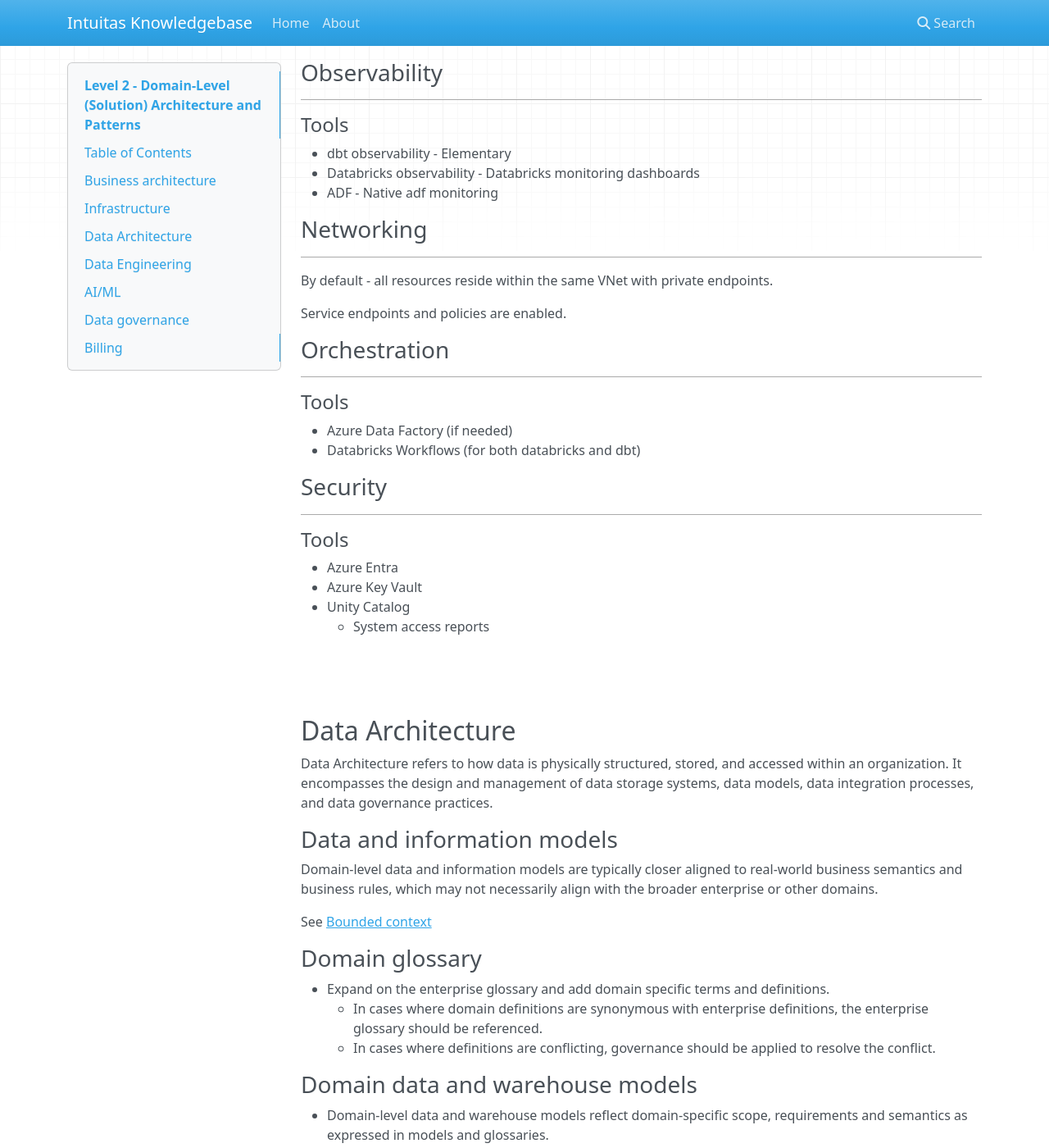
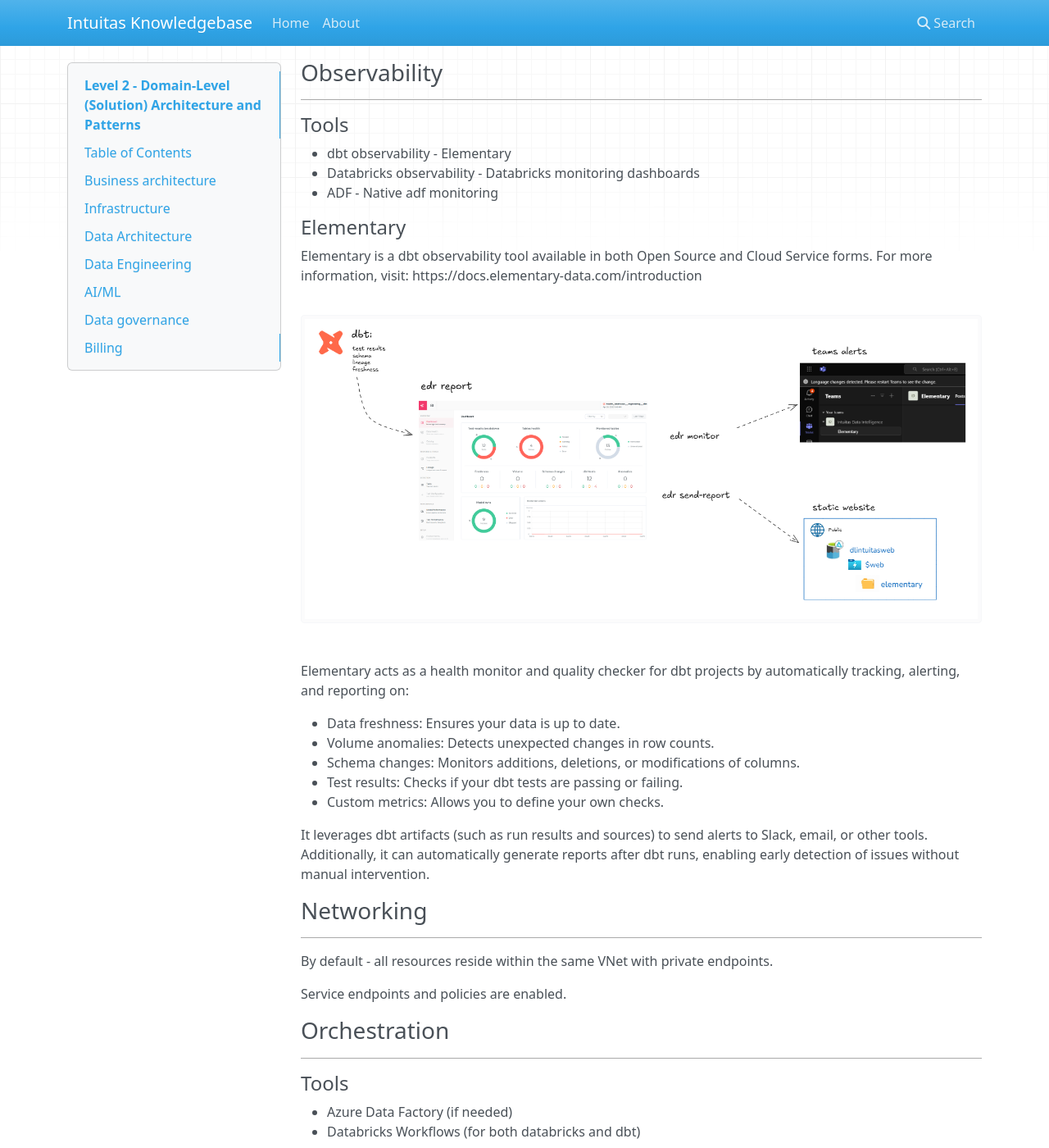
Before and after one commit to bensonchoyintuitas/intuitas_knowledgebase, an MkDocs documentation site: the page built from docs/level_2.md, in a window 1280 px wide and 1400 px high, scrolled down 4752 px. Shown: the whole window at 82% size. Built offline with MkDocs 1.6.1, drawn with Linux system fonts in a browser that asks for light colours; nearby versions of some CDN libraries.

Commit message:
added observability

```diff
--- a/docs/level_2.md
+++ b/docs/level_2.md
@@ -185,6 +185,24 @@
 - dbt observability - Elementary
 - Databricks observability - Databricks monitoring dashboards
 - ADF - Native adf monitoring
+
+#### Elementary
+Elementary is a dbt observability tool available in both Open Source and Cloud Service forms. For more information, visit: https://docs.elementary-data.com/introduction
+
+<a href="../img/observability.png" target="_blank">
+    <img src="../img/observability.png"  alt="Observability Diagram">
+</a>
+
+Elementary acts as a health monitor and quality checker for dbt projects by automatically tracking, alerting, and reporting on:
+
+- Data freshness: Ensures your data is up to date.
+- Volume anomalies: Detects unexpected changes in row counts.
+- Schema changes: Monitors additions, deletions, or modifications of columns.
+- Test results: Checks if your dbt tests are passing or failing.
+- Custom metrics: Allows you to define your own checks.
+
+It leverages dbt artifacts (such as run results and sources) to send alerts to Slack, email, or other tools. Additionally, it can automatically generate reports after dbt runs, enabling early detection of issues without manual intervention.
+
 
 ### Networking
 ---
```
Also changed, not shown: docs/img/observability.png (added), site/index.html, site/search/search_index.json, 1 other file.
